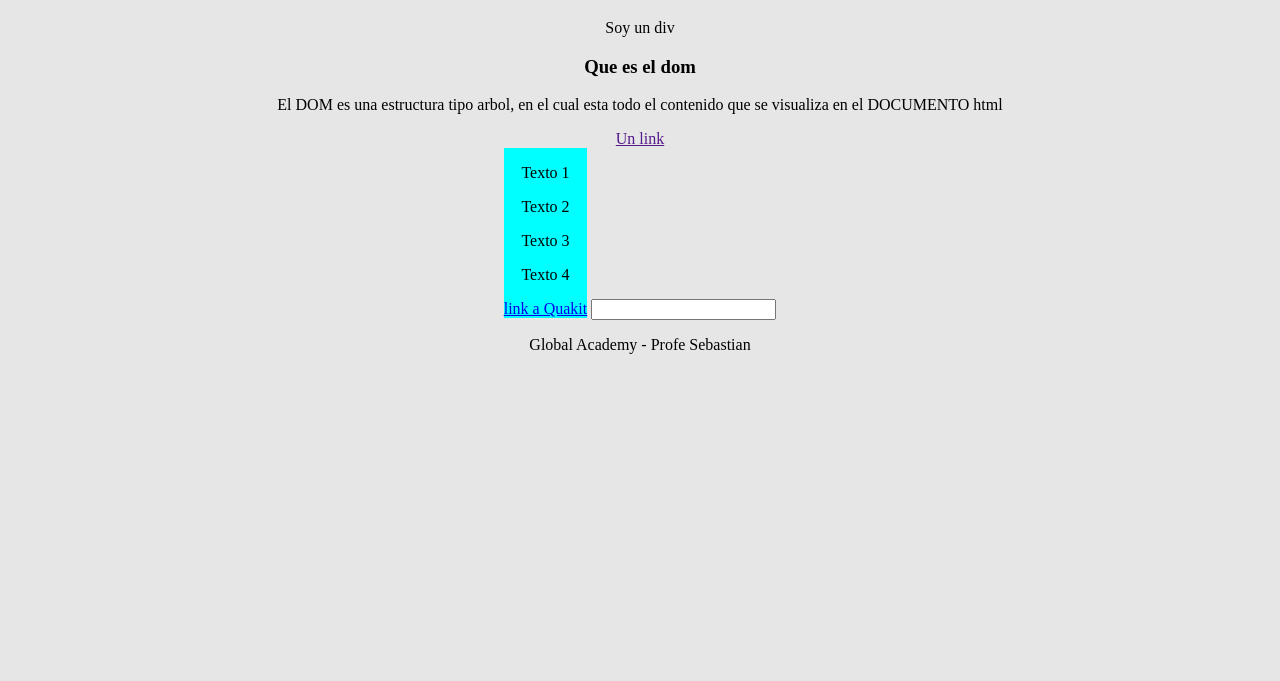
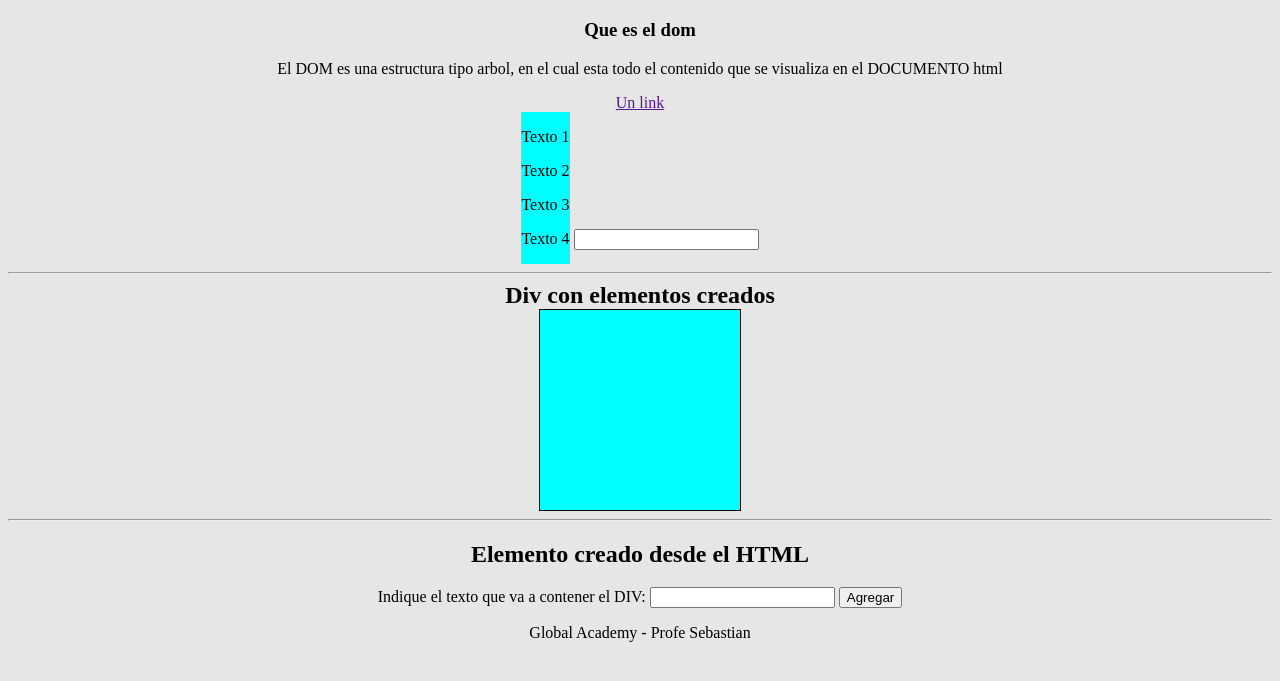
Before and after one commit to sebastianVH/Grupo-6a, a plain HTML site: page index.html in a window 1280 px wide. Shown: the part 61-742 px from the top of the page. Drawn offline with Linux system fonts and the light colour scheme.

Commit message:
Clase 5 de julio

```diff
--- a/index.html
+++ b/index.html
@@ -6,7 +6,8 @@
     <meta name="viewport" content="width=device-width, initial-scale=1.0">
     <!-- <script src="./js/dom.js"></script> -->
     <!-- <script type="module" src="./js/clase 28 de junio - DOM 2.js"></script> -->
-    <script type="module" src="./js/clase 29 de junio.js"></script>
+    <!-- <script type="module" src="./js/clase 29 de junio.js"></script> -->
+    <script src="./js/clase 5 de julio.js"></script>
     <title>DoM</title>
 </head>
 <body style="background-color: rgb(230, 230, 230); text-align:center">
@@ -15,9 +16,6 @@
     </header>
     <main>
         <a href="http://" target="_blank" rel="noopener noreferrer"></a>
-        <div class="container" id="miDiv" name="divDoc" >
-            Soy un div
-        </div>
         <section name="seccionPrincipal">
             <h3>Que es el dom</h3>
             <article class="articulos">
@@ -34,6 +32,17 @@
         <p class="text-container">Texto 4</p>
     </div>
     <input class="entrada">
+
+    <hr>
+    <h2 style="margin: 0 auto;">Div con elementos creados</h2>
+    <div style="background-color:aqua;border: 1px solid black; width: 200px;height: 200px; margin: 0 auto;" id="miDiv" name="divDoc" >
+    </div>
+
+    <hr>
+    <h2>Elemento creado desde el HTML</h2>
+    <label for="texto">Indique el texto que va a contener el DIV: </label>
+    <input id="textoParaParrafo" type="text">
+    <button onclick="agregarParrafo()">Agregar</button>
     <footer>
         <p class="parrafos" name="" id="parrafoFooter" >Global Academy - Profe Sebastian</p>
     </footer>
--- a/js/clase 29 de junio.js
+++ b/js/clase 29 de junio.js
@@ -1,5 +1,4 @@
 // Atributos que podemos utilizar en nuestros elementos del DOM
-
 
 let elemento_input = document.querySelector('input.entrada')
 
--- /dev/null
+++ b/js/clase 5 de julio.js
@@ -0,0 +1,52 @@
+/*
+-elegir un elemento del tipo div que tengan en su HTML
+- crear un elemento p
+- a ese elemento, agregarle un id = "miTexto", una class = "textoClase" , un inner text que diga: "Estoy creado desde Js" y ese elemento lo van a agregar como child a su elemento div seleccionado
+*/
+
+//Elegir un contenedor
+let contenedores = document.querySelector('div')
+
+/* creamos un elemento p */
+let nuevoElemento = document.createElement('p')
+
+/* agregamos un id = "miTexto", una class = "textoClase" , un inner text que diga: "Estoy creado desde Js"*/
+nuevoElemento.id = "miTexto"
+nuevoElemento.className = "textoClase"
+nuevoElemento.innerText = "Estoy creado desde Js"
+
+//Agregamos como child (como un hijo, contenido interno) al div que elegimos al principio
+
+//contenedores.appendChild(nuevoElemento)
+
+//* TEMPLATES STRINGS: Esto nos permite crear un elemento HTML, de una manera mas sencilla
+
+//? replicaremos el mismo ejercicio pero usando un TEMPLATE STRING
+/*
+- crear un elemento p
+- a ese elemento, agregarle un id = "miTexto", una class = "textoClase" , un inner text que diga: "Estoy creado desde Js"
+*/
+
+let elementoCreado = '<p id="miTexto" class="textoClase">Yo tambien estoy creado desde JS</p>'
+//contenedores.innerHTML += elementoCreado
+
+//? ¿Como podriamos indicar que esto lo haga el usuario?
+// let clase = prompt("Indique el nombre de la class: ")
+// let id = prompt("Indique el nombre del ID: ")
+// let textoInterno = prompt("Indique el texto del elemento: ")
+
+// let elementoDeUsuario = `<p class="${clase}" id="${id}">${textoInterno}</p>` //alt+96 coloco comillas invertidas
+// let contenedorElegido = document.querySelector('div#miDiv')
+// contenedorElegido.innerHTML += elementoDeUsuario
+
+//? CREAREMOS TEXTOS DESDE JS Y HTML
+
+function agregarParrafo(){
+    //tomar el contenido de nuestro INPUT:
+    let miInput = document.querySelector('input#textoParaParrafo') //seleccionamos el tag del tipo input
+    let textoDelInput = miInput.value //tomamos el value de ese input
+    let elementoCreado = `<p id="miTexto" class="textoClase">${textoDelInput}</p>` //creamos un elemento usando TEMPLATE STRING
+    let contenedorElegido = document.querySelector('div#miDiv') //elegimos el div que queriamos agregar el elementocread
+    contenedorElegido.innerHTML += elementoCreado //INSERTARLO COMO HTML
+    miInput.value = "" //devolvemos el valor del input en vacio
+}
```
